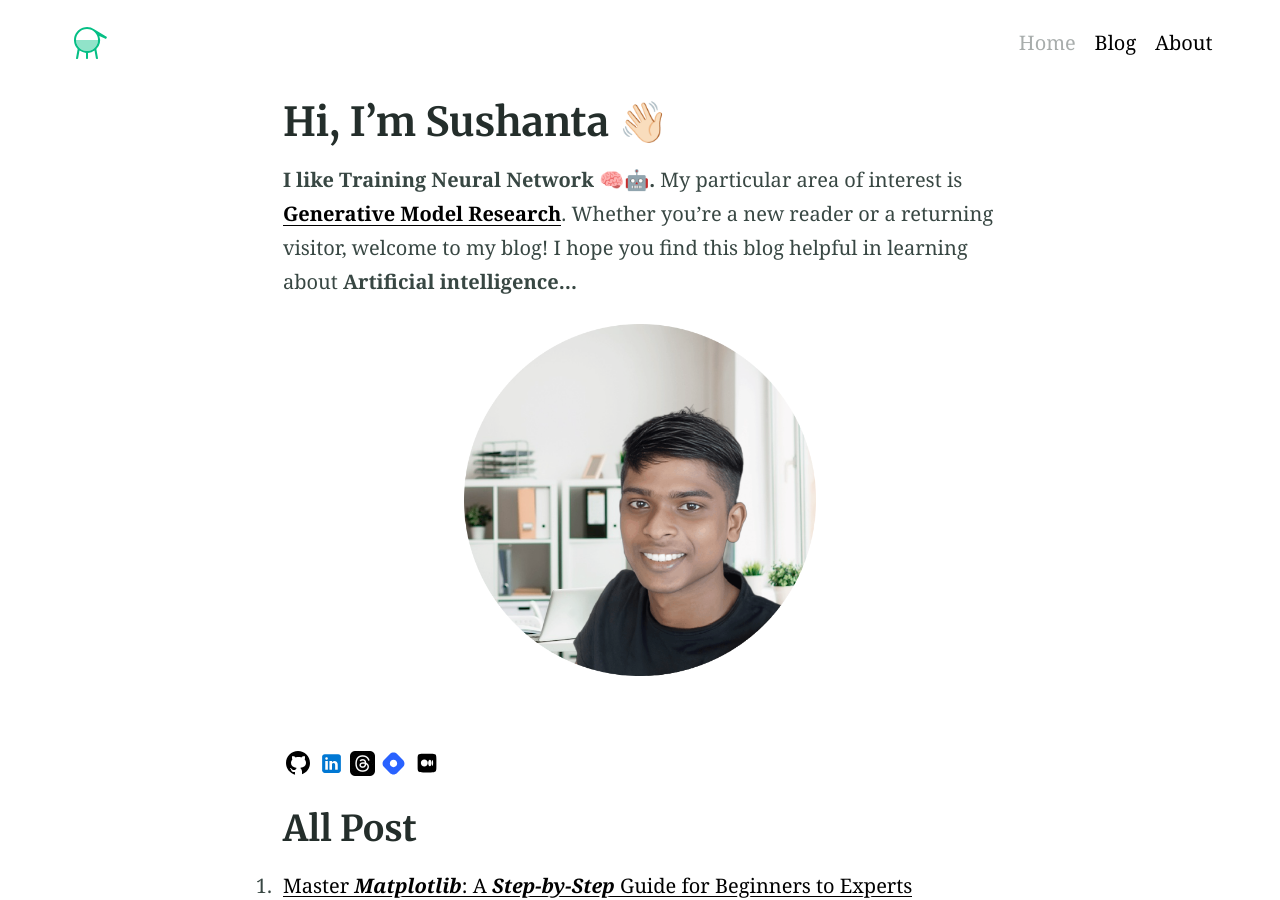
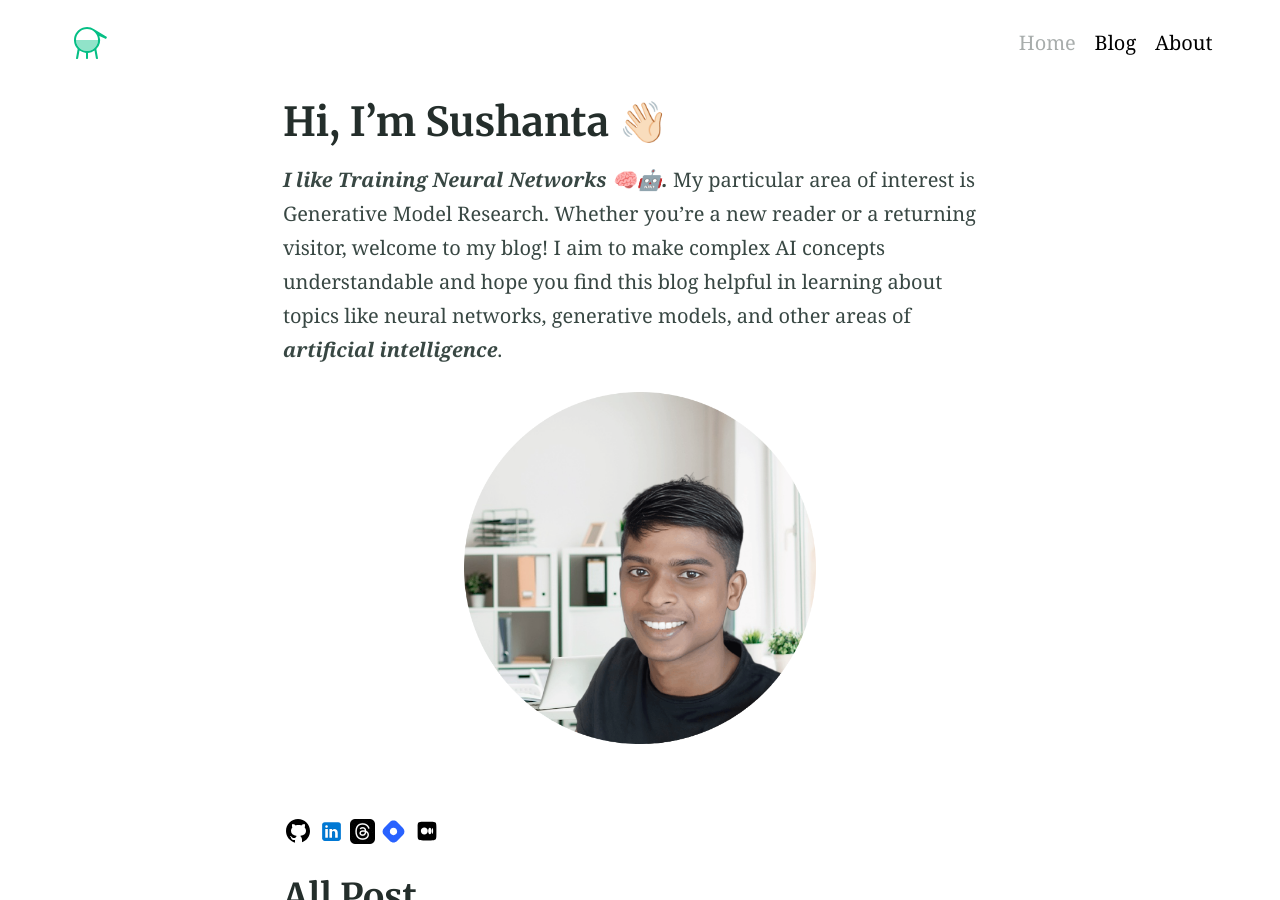
Before and after one commit to hi-sushanta/hi-sushanta.github.io, a Jekyll site: the page built from index.md, in a window 1280 px wide and 900 px high. Built offline with Jekyll 4.4.1, drawn with Linux system fonts in a browser that asks for light colours.

Commit message:
Update index.md

```diff
--- a/index.md
+++ b/index.md
@@ -1,11 +1,9 @@
 ---
 title: Hi, I’m Sushanta  👋🏻
-excerpt: "**I like Training Neural Network** 🧠🤖**.** My particular area of interest is [**Generative Model Research**](https://openai.com/research/generative-models).
-Whether you're a new reader or a returning visitor, welcome to my blog! I hope you find this blog helpful in learning about **Artificial intelligence…**"
+excerpt: "I like Training Neural Networks 🧠🤖. My particular area of interest is Generative Model Research. Whether you're a new reader or a returning visitor, welcome to my blog! I aim to make complex AI concepts understandable and hope you find this blog helpful in learning about topics like neural networks, generative models, and other areas of artificial intelligence."
 ---
 
-**I like Training Neural Network** 🧠🤖**.** My particular area of interest is [**Generative Model Research**](https://openai.com/research/generative-models).
-Whether you're a new reader or a returning visitor, welcome to my blog! I hope you find this blog helpful in learning about **Artificial intelligence…**
+***I like Training Neural Networks 🧠🤖.*** My particular area of interest is Generative Model Research. Whether you're a new reader or a returning visitor, welcome to my blog! I aim to make complex AI concepts understandable and hope you find this blog helpful in learning about topics like neural networks, generative models, and other areas of ***artificial intelligence***.
 
 <div align = "center" style="margin-right: 5px; margin-left:5px; margin-top:10px; margin-bottom:10px;">
     <img src="chi2.png" class = "center" width="50%" height="50%"/>
```
